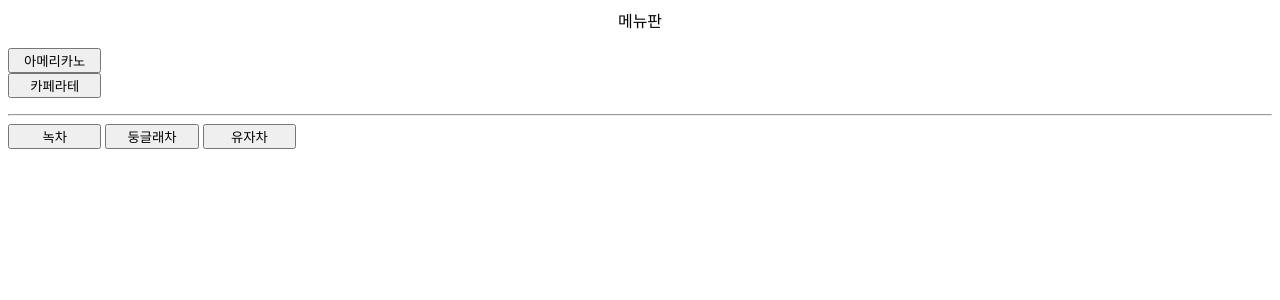
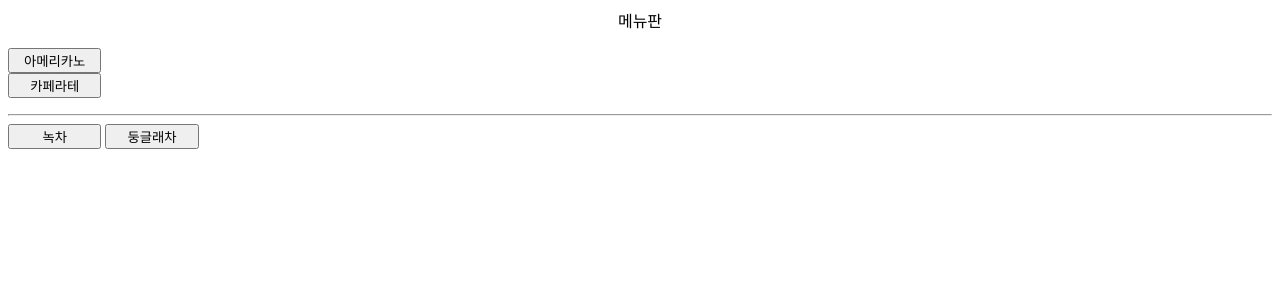
Before and after one commit to x0cloud69/david, a Flask app: page /menu in a window 1280 px wide. Shown: the top 300 px of the page. Run offline with Flask 3, Linux system fonts and the light colour scheme.

Commit message:
테스트

```diff
--- a/ky-codyssey-main/Codyseey/templates/menu.html
+++ b/ky-codyssey-main/Codyseey/templates/menu.html
@@ -35,7 +35,6 @@
         <hr>
             <button name="menu2" style="width: 70pt;">녹차</button>
             <button name="menu2" style="width: 70pt;">둥글래차</button>
-            <button name="menu2" style="width: 70pt;">유자차</button>
 
   <!-- </div> -->
 </body>
```
